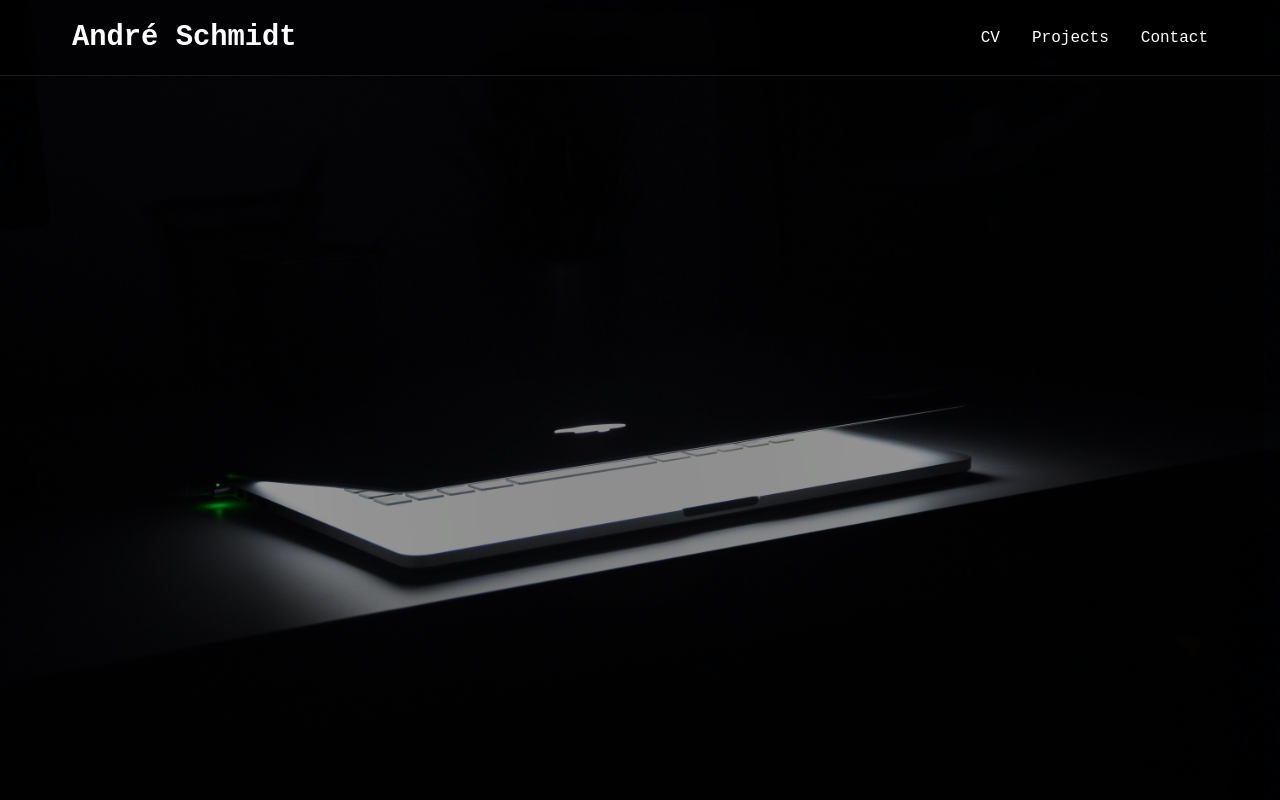
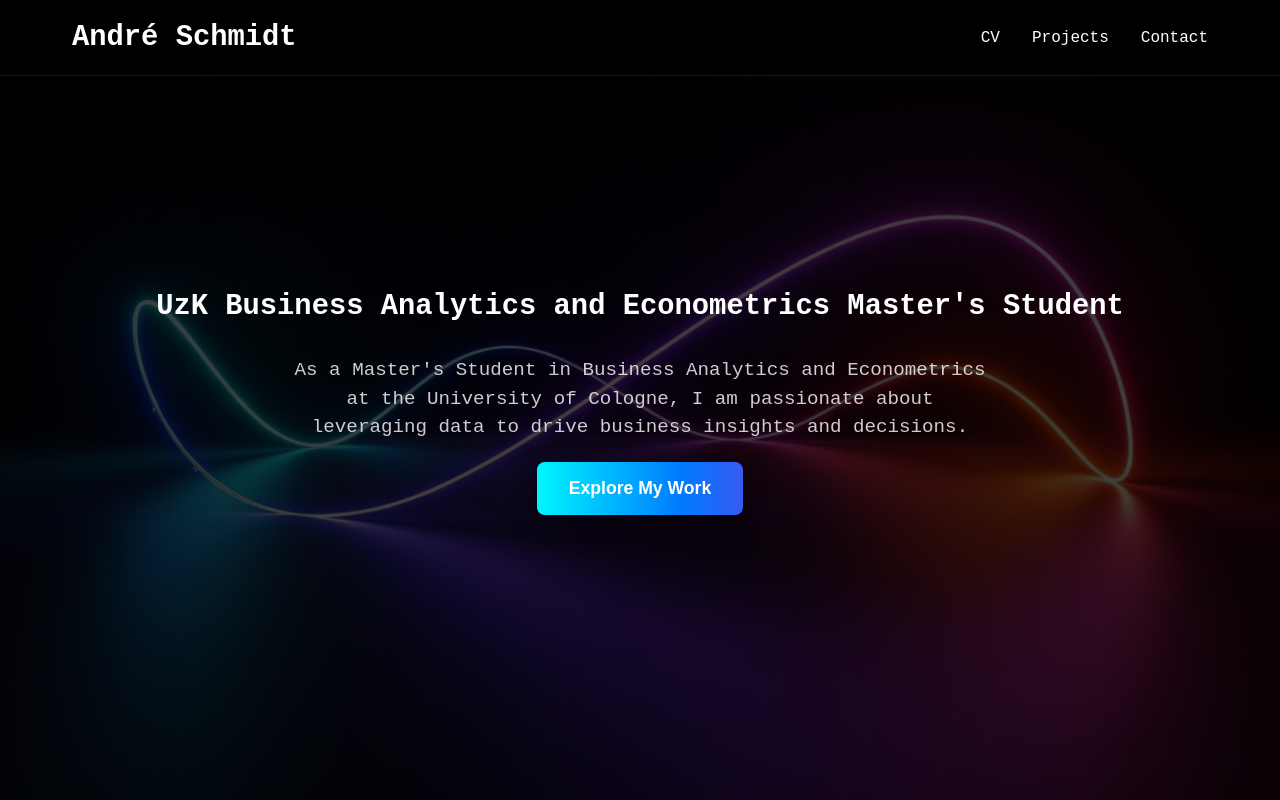
Before and after one commit to andre3005/andre3005.github.io, a React (Vite) app: page / in a window 1280 px wide. Shown: the top 800 px of the page. Built offline with nearby package versions, Linux system fonts and the light colour scheme.

Commit message:
basic style of website

```diff
--- a/src/App.css
+++ b/src/App.css
@@ -91,7 +91,7 @@ button:focus-visible {
   right: 0;
   z-index: 1000;
   backdrop-filter: blur(10px);
-  background-color: rgba(0, 0, 0, 0.3);
+  background-color: rgba(0, 0, 0, 0.5);
   border-bottom: 1px solid rgba(255, 255, 255, 0.1);
 }
 
@@ -130,6 +130,7 @@ button:focus-visible {
 
 /* Main Content */
 .main-content {
+  font-family: 'Libertinus Keyboard', monospace;
   position: relative;
   z-index: 1;
 }
@@ -150,7 +151,7 @@ button:focus-visible {
   left: 0;
   right: 0;
   bottom: 0;
-  background-color: rgba(0, 0, 0, 0.5);
+  background-color: rgba(0, 0, 0, 0.75);
   z-index: 1;
 }
 
@@ -170,20 +171,42 @@ button:focus-visible {
 }
 
 /* Hero Section */
+.hero-section {
+    position: relative;
+    width: 100%;
+    min-height: 100vh;          /* keep hero full viewport height */
+    display: flex;
+    align-items: center;        /* vertical centering */
+    justify-content: center;    /* horizontal centering */
+    overflow: hidden;
+}
+
 .hero-section .section-overlay {
-  background-color: rgba(0, 0, 0, 0.4);
+  background-color: rgba(0, 0, 0, 0.75);
 }
 
 .hero-content {
-  text-align: center;
-  position: relative;
-  z-index: 2;
-  color: white;
+    position: relative;
+    z-index: 2;
+    color: white;
+    display: flex;
+    flex-direction: column;
+    align-items: center;        /* center children horizontally */
+    text-align: center;         /* center multiline text */
+    gap: 1.25rem;
+    width: 100%;
+    max-width: 1100px;          /* constrain content for readability */
+    padding: 2rem;
+
 }
 
 .hero-title {
-  font-size: 4rem;
-  margin-bottom: 1rem;
+  margin: 0;
+  width: 100%;
+  max-width: 70ch;
+  font-size: clamp(1.4rem, 4vw, 1.8rem);
+  margin-bottom: 0.5rem;
+  font-weight: 900;
   background: #ffffff;
   /* background: linear-gradient(135deg, #60a5fa, #a855f7); */
   -webkit-background-clip: text;
@@ -192,12 +215,16 @@ button:focus-visible {
 }
 
 .hero-subtitle {
-  font-size: 1.2rem;
+  width: 100%;
+  max-width: 60ch;
+  font-size: clamp(0.8rem, 2vw, 1.2rem);
   margin-bottom: 2rem;
   color: rgba(255, 255, 255, 0.8);
+  margin: 0 auto;
 }
 
 .cta-button {
+
   background-color: #3b82f6;
   color: white;
   padding: 1rem 2rem;
@@ -206,7 +233,22 @@ button:focus-visible {
   font-size: 1.1rem;
   font-weight: 600;
   cursor: pointer;
-  transition: background-color 0.3s ease;
+  background: linear-gradient(90deg, #00FFFF 0%, #007BFF 25%, #8A2BE2 50%, #FF00CC 75%, #FF7A00 100%);
+  background-size: 300% 100%;     /* make gradient wider so it can move */
+  animation: cta-gradient 6s linear infinite;
+  transition: transform 0.18s ease, box-shadow 0.18s ease;
+  box-shadow: 0 6px 20px rgba(0,0,0,0.5);
+}
+
+@keyframes cta-gradient {
+0%   { background-position: 0% 50%; }
+50%  { background-position: 100% 50%; }
+100% { background-position: 0% 50%; }
+}
+
+@media (prefers-reduced-motion: reduce) {
+.cta-button::before { animation: none; background-position: 50% 50%; }
+.cta-button { transition: none; }
 }
 
 .cta-button:hover {
@@ -218,7 +260,7 @@ button:focus-visible {
   display: grid;
   grid-template-columns: 1fr 1fr;
   gap: 3rem;
-  align-items: center;
+  align-items: stretch;
 }
 
 .about-card {
--- a/src/App.jsx
+++ b/src/App.jsx
@@ -34,11 +34,12 @@ const App = () => {
         <section className="section hero-section">
           <div className="section-overlay"></div>
           <div className="hero-content">
-            {/* <h1 className="hero-title">Welcome to My Portfolio</h1>
+            <h1 className="hero-title">UzK Business Analytics and Econometrics Master's Student</h1>
             <p className="hero-subtitle">
-              Passionate developer creating amazing digital experiences
+              As a Master's Student in Business Analytics and Econometrics at the University of Cologne,
+              I am passionate about leveraging data to drive business insights and decisions.
             </p>
-            <button className="cta-button">Explore My Work</button> */}
+            <button className="cta-button">Explore My Work</button>
           </div>
         </section>
 
@@ -47,7 +48,8 @@ const App = () => {
           <div className="section-overlay"></div>
           <div className="section-content">
             <h2 className="section-title">About Me</h2>
-            <div className="about-card">
+            <div className="about-grid">
+              <div className="about-card">
               <div className="about-text">
                 <p>
                   I'm a passionate web developer with expertise in modern technologies.
@@ -57,6 +59,7 @@ const App = () => {
                   My journey in web development started several years ago, and I've been
                   constantly learning and growing ever since.
                 </p>
+              </div>
               </div>
               <div className="skills-card">
                 <h3>Skills</h3>
--- a/src/index.css
+++ b/src/index.css
@@ -55,7 +55,7 @@ h1 {
 } */
 
 :root {
-  font-family: system-ui, Avenir, Helvetica, Arial, sans-serif;
+  --site-font: 'Libertinus Keyboard', system-ui, Avenir, Helvetica, Arial, sans-serif;
   line-height: 1.5;
   font-weight: 400;
   color-scheme: light dark;
@@ -74,17 +74,17 @@ html {
 }
 
 body {
+    font-family: var(--site-font);
     margin: 0;
-  display: flex;
-  place-items: center;
     min-width: 320px;
     min-height: 100vh;
+
 }
 
-/* Global background that affects the whole page */
 body {
-  background-image: url('./assets/background3.jpg');
+    background-image: url('./assets/background5.jpg');
     background-attachment: fixed;
     background-size: cover;
     background-position: center;
+    /* remove display:flex and place-items:center (these caused the narrow column) */
 }
```
Also changed, not shown: components/header.jsx (deleted, +0 -12 lines). Lines whose indentation alone changed are shown as unchanged.
